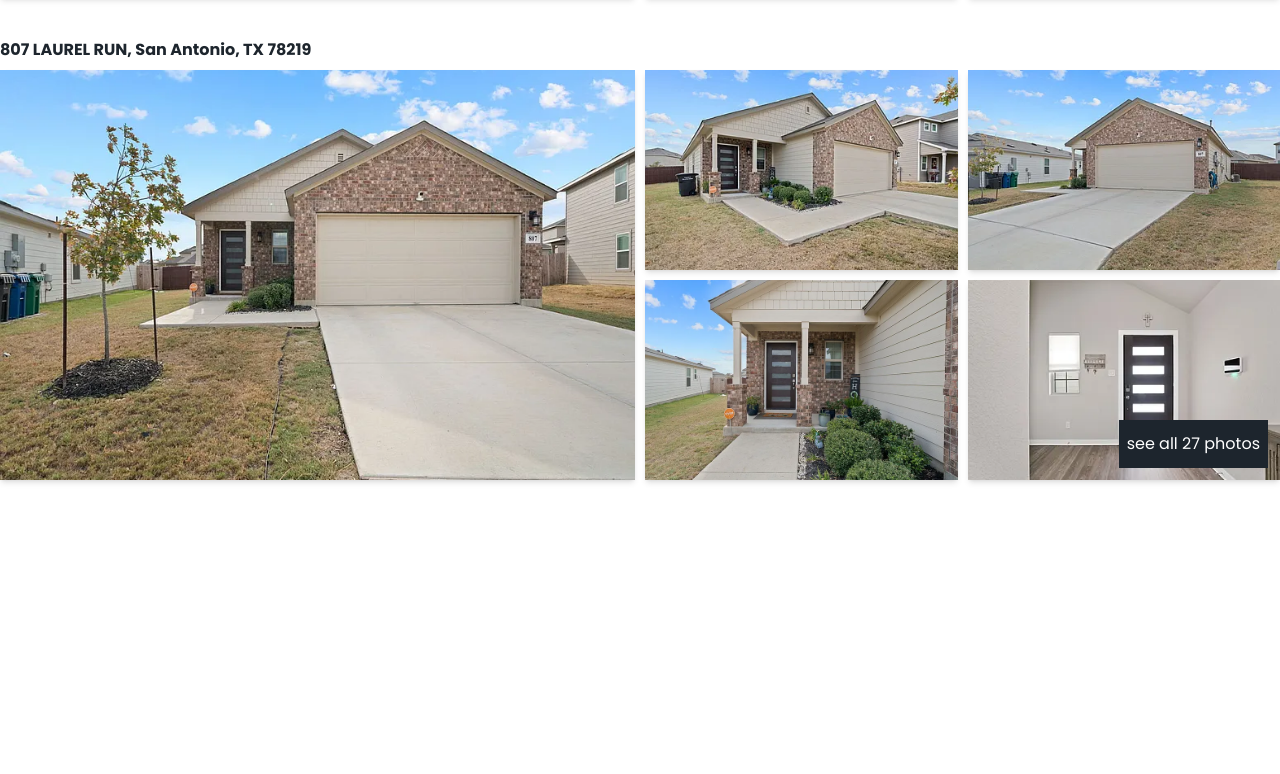
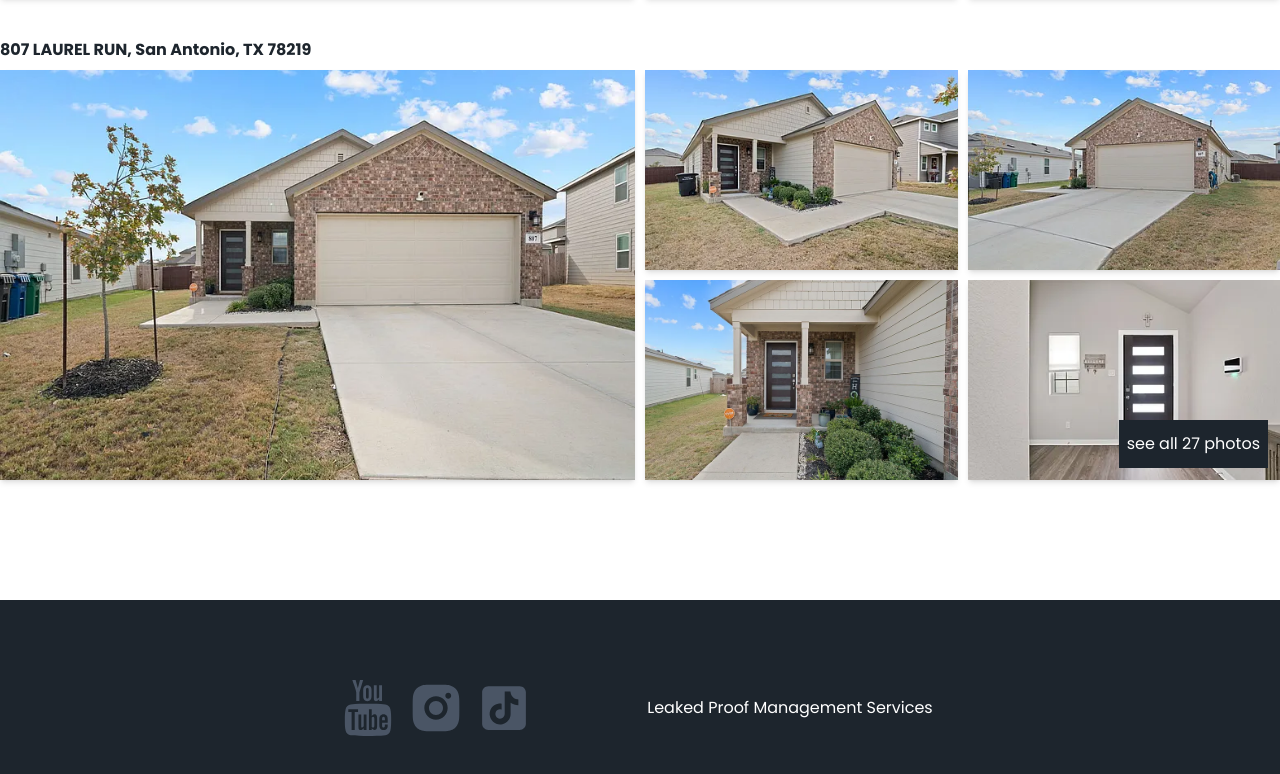
Before and after one commit to webdevRafa/lpm-services, a React (Vite) app: page /viewlistingspage in a window 1280 px wide. Shown: the part 1756-2530 px from the top of the page. Before the commit the page ends 2356 px from the top, so only its background shows below. Built offline with nearby package versions, Linux system fonts and the light colour scheme.

Commit message:
bringing footer back

```diff
--- a/src/App.tsx
+++ b/src/App.tsx
@@ -8,6 +8,7 @@ import { InvestorNetwork } from "./pages/InvestorNetwork";
 import { Contact } from "./pages/Contact";
 import { ViewListingsPage } from "./pages/ViewListingsPage";
 import { ScrollToTop } from "./components/ScrollToTop";
+import { Footer } from "./components/Footer";
 
 function App() {
   return (
@@ -23,7 +24,7 @@ function App() {
         <Route path="/contact" element={<Contact />} />
         <Route path="/viewlistingspage" element={<ViewListingsPage />} />
       </Routes>
-      {/* <Footer /> */}
+      <Footer />
     </>
   );
 }
--- a/src/components/Footer.tsx
+++ b/src/components/Footer.tsx
@@ -17,9 +17,9 @@ const socials = [
 export const Footer: React.FC = () => {
   return (
     <>
-      <div className="w-full bg-spurs-charcoal  md:px-20">
-      <div className="flex justify-betwee max-w-[600px] mx-auto">
-      <div className="flex w-full gap-3   py-20 px-18 md:px-0">
+      <div className="w-full bg-spurs-charcoal  px-0 md:px-20">
+      <div className="flex justify-between max-w-[600px] mx-auto">
+      <div className="flex w-full gap-3   py-20 md:px-0">
         {socials.map((logo, index) => (
   <div
     key={index}
```
